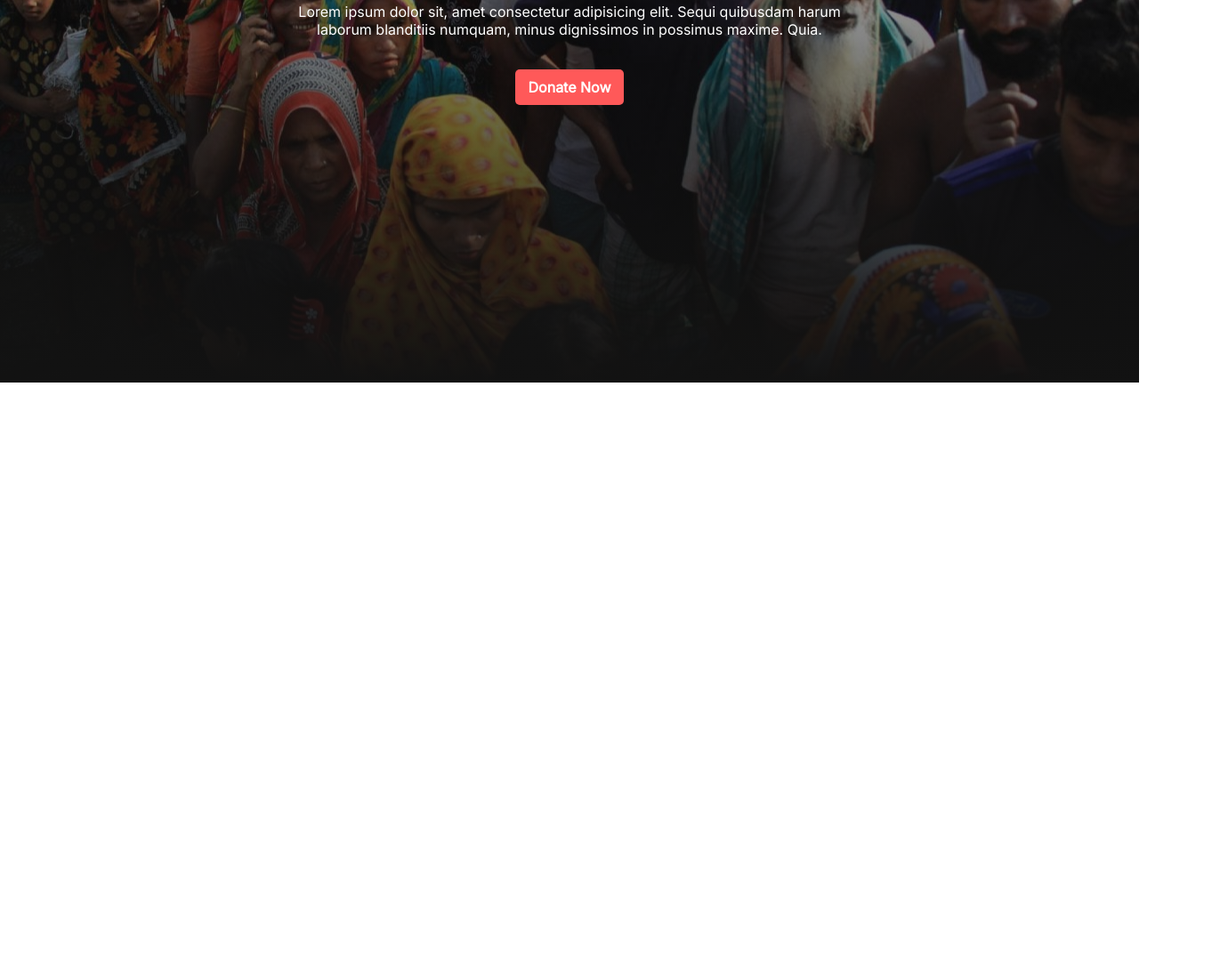
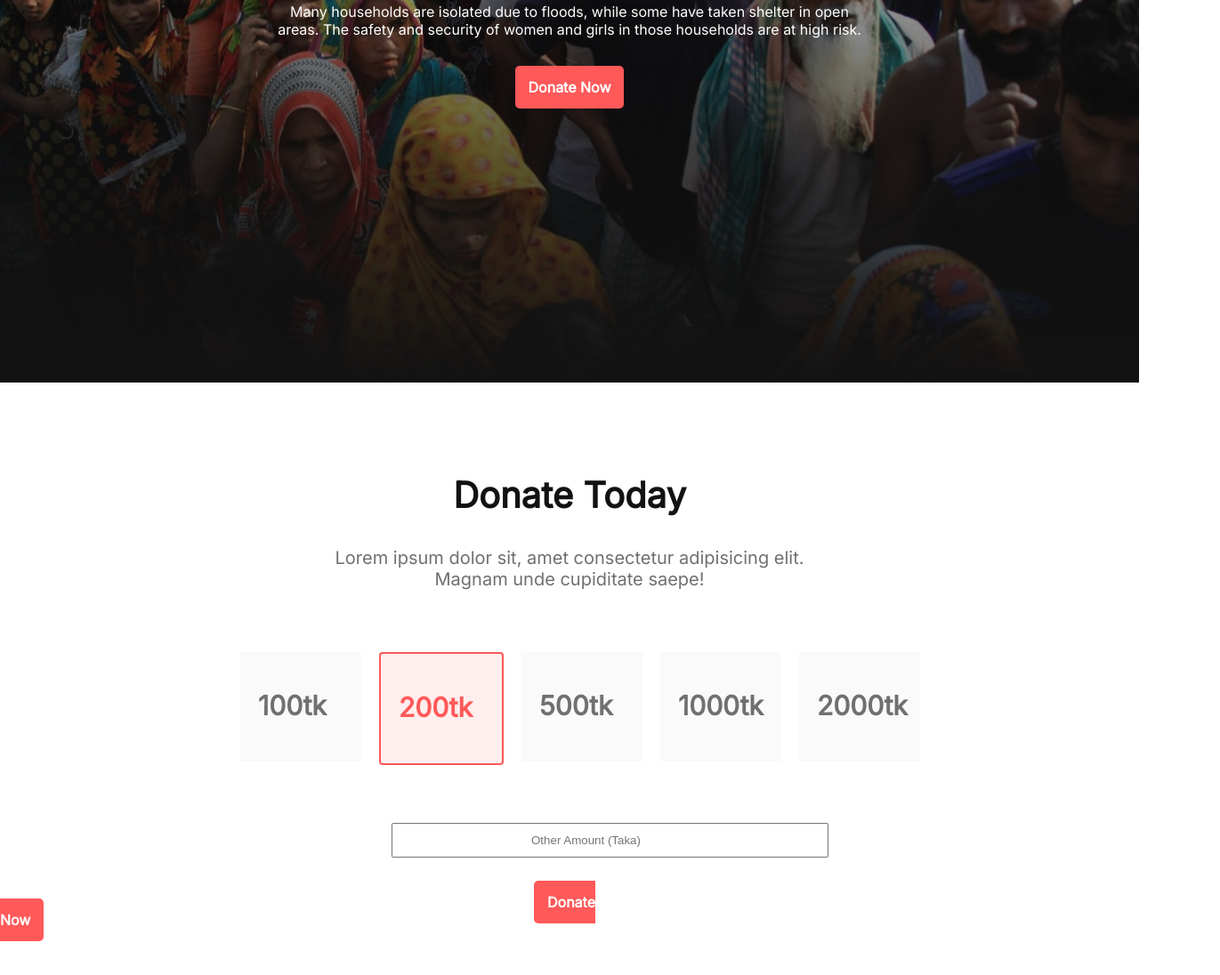
Before and after one commit to Marufhossain112/assignment-1, a plain HTML site: page index.html in a window 1280 px wide. Shown: the part 370-1466 px from the top of the page at 89% size, 1371 px wide, since content can reach past the window. Before the commit the page ends 800 px from the top, so only its background shows below. Drawn offline with Linux system fonts and the light colour scheme.

Commit message:
donation-amount section  has been added

```diff
--- a/index.html
+++ b/index.html
@@ -15,18 +15,36 @@
     <link rel="stylesheet" href="style.css" />
   </head>
   <body>
+    <!-- section top-header -->
     <section class="top-header">
       <div class="header-data">
-        <!-- <h1>Let's Come Out To Help The Flood Affected People</h1> -->
-        <h1>Let's Helps Those Who Are More In Need</h1>
-        <!-- <p>
+        <h1>Let's Help The Flood Affected People</h1>
+        <p class="para">
           Many households are isolated due to floods, while some have taken
           shelter in open areas. The safety and security of women and girls in
           those households are at high risk.
-        </p> -->
-        <p class="para">Lorem ipsum dolor sit, amet consectetur adipisicing elit. Sequi quibusdam harum laborum blanditiis numquam, minus dignissimos in possimus maxime. Quia.</p>
+        </p>
         <a class="color-btn" href="https://www.google.com/">Donate Now</a>
       </div>
     </section>
+    <!-- section donation-amount -->
+    <section class="donation-amount">
+      <div class="donation-amount-header">
+        <h2>Donate Today</h2>
+        <p class="donation-amount-para">
+          Lorem ipsum dolor sit, amet consectetur adipisicing elit. Magnam unde
+          cupiditate saepe!
+        </p>
+      </div>
+      <div class="donation-money">
+        <div class="donation-money-box"><span> 100tk</span></div>
+        <div class="donation-money-box selected-color"><span> 200tk </span></div>
+        <div class="donation-money-box"><span> 500tk </span></div>
+        <div class="donation-money-box"><span> 1000tk </span></div>
+        <div class="donation-money-box"><span> 2000tk </span></div>
+      </div>
+      <input type="text" class="donation-input" align="center" placeholder="Other Amount (Taka)">
+      <a class="color-btn donation-btn" href="https://www.google.com/">Donate Now</a>
+    </section>
   </body>
 </html>
--- a/style.css
+++ b/style.css
@@ -6,6 +6,10 @@ body {
 h1 {
   margin: 0;
   font-size: 65px;
+}
+h2 {
+  font-size: 40px;
+  color: #121212;
 }
 .top-header {
   /* background-image: url(images/donation7.jpg),linear-gradient(360deg, #121212 0%, rgba(18, 18, 18, 0) 100%);; */
@@ -22,7 +26,7 @@ h1 {
 .color-btn {
   background-color: #ff5959;
   color: #ffffff;
-  padding: 10px 15px;
+  padding: 14px 15px;
   font-weight: 700;
   text-decoration: none;
   border-radius: 5px;
@@ -43,3 +47,55 @@ h1 {
   margin: 25px 70px;
   padding-bottom: 20px;
 }
+section {
+  margin-bottom: 8%;
+}
+.donation-amount-header {
+  text-align: center;
+}
+.donation-amount-para {
+  color: #707070;
+  font-size: 20px;
+  margin: 0% 28%;
+}
+.donation-money {
+  display: flex;
+  margin-top: 70px;
+  margin-left: 250px;
+  margin-bottom: 15px;
+}
+.donation-money-box {
+  width: 136px;
+  height: 123px;
+  background: #fafafa;
+  margin-left: 20px;
+}
+.donation-money-box span {
+  display: block;
+  font-size: 30px;
+  color: #707070;
+  padding: 42px 20px;
+  font-weight: 700;
+}
+.selected-color {
+  border: 2px solid #ff5959;
+  background: #ffeeee;
+  border-radius: 4px;
+  -webkit-border-radius: 4px;
+  -moz-border-radius: 4px;
+  -ms-border-radius: 4px;
+  -o-border-radius: 4px;
+}
+.selected-color span {
+  color: #ff5959;
+}
+.donation-input {
+  padding: 10px 155px;
+  margin: 50px 440px;
+  margin-top: 50px;
+  margin-left: 440px;
+  margin-bottom: 40px;
+}
+.donation-btn {
+  margin: 0 600px;
+}
```
